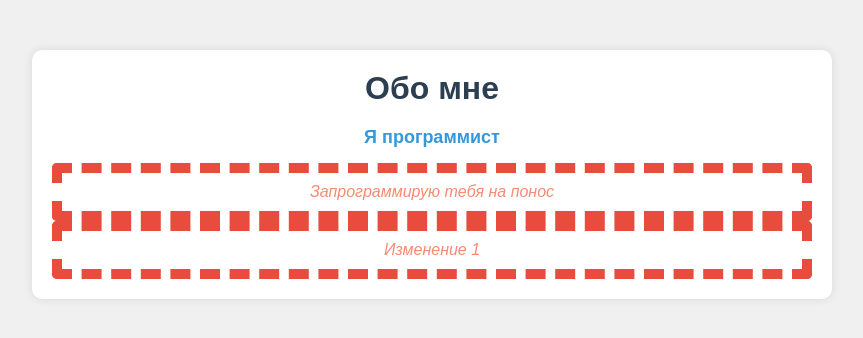
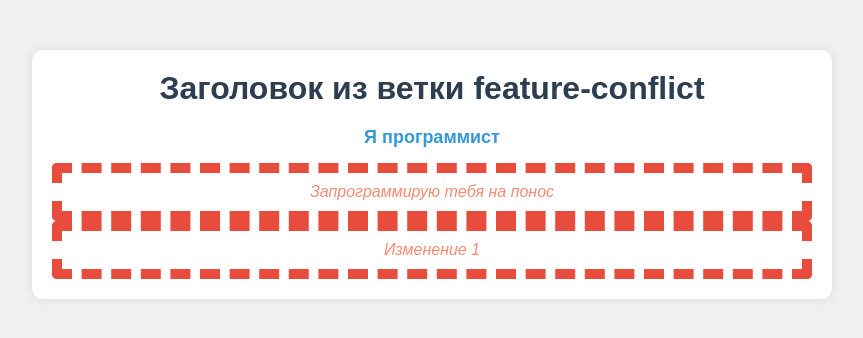
Before and after one commit to T0mmy13/LezhenGit, a plain HTML site: page index.html in a window 1280 px wide. Shown: the whole page, without its empty margins (208-1071 px from the left). Drawn offline with Linux system fonts and the light colour scheme.

Commit message:
Изменен заголовок в ветке feature-conflict

```diff
--- a/index.html
+++ b/index.html
@@ -8,7 +8,7 @@
 </head>
 <body>
     <div class="container">
-        <h1>Обо мне</h1>
+        <h1>Заголовок из ветки feature-conflict</h1>
         <p class="profession">Я программист</p>
         <p class="funny-text">Запрограммирую тебя на понос</p>
 	<p class="funny-text">Изменение 1</p>
```
Also changed, not shown: 1 other file.
